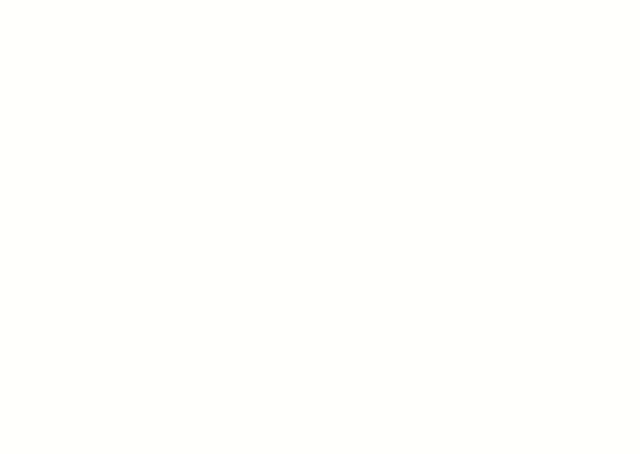
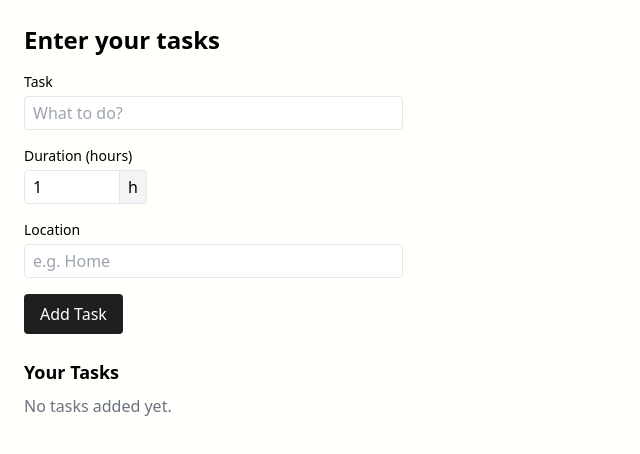
Before and after one commit to Theocat321/procrastiplanner, a React (Vite) app in the folder frontend/: page / in a window 1280 px wide. Before the commit this address had no page. Shown: the top 454 px of the page, without its empty margins (0-640 px from the left). Built offline with nearby package versions, Linux system fonts and the light colour scheme.

Commit message:
Basic task form

```diff
--- a/frontend/src/App.jsx
+++ b/frontend/src/App.jsx
@@ -1,13 +1,26 @@
-import { Routes, Route } from 'react-router-dom'
+import React, { useState } from 'react'
+import { BrowserRouter, Routes, Route } from 'react-router-dom'
+import Home from './pages/Home'
+// import Schedule from './pages/Schedule'
+import './index.css'
 
-function App() {
+export default function App() {
+  const [schedule, setSchedule] = useState([])
+
   return (
-    <>
-      <Routes>
-        {/* <Route path="/" element={< />} /> */}
-      </Routes>
-    </>
+    <BrowserRouter>
+      <div className="min-h-screen flex">
+        <Routes>
+          <Route
+            path="/"
+            element={<Home setSchedule={setSchedule} />}
+          />
+          {/* <Route
+            path="/schedule"
+            element={<Schedule schedule={schedule} />}
+          /> */}
+        </Routes>
+      </div>
+    </BrowserRouter>
   )
 }
-
-export default App
--- /dev/null
+++ b/frontend/src/components/TaskForm.jsx
@@ -0,0 +1,107 @@
+import { useState } from 'react'
+
+export default function TaskForm() {
+  const [tasks, setTasks] = useState([])
+  const [newTask, setNewTask] = useState({ name: '', time: 1.0, location: '' })
+
+  const handleChange = (field, value) => {
+    if (field === 'time') {
+      // allow decimals, enforce minimum of 0.1
+      const v = parseFloat(value)
+      setNewTask(prev => ({
+        ...prev,
+        time: isNaN(v) ? 0.1 : Math.max(0.1, v)
+      }))
+    } else {
+      setNewTask(prev => ({ ...prev, [field]: value }))
+    }
+  }
+
+  const handleAdd = e => {
+    e.preventDefault()
+    if (!newTask.name) return
+    setTasks(prev => [...prev, newTask])
+    setNewTask({ name: '', time: 1.0, location: '' })
+  }
+
+  const handleRemove = idx => {
+    setTasks(prev => prev.filter((_, i) => i !== idx))
+  }
+
+  return (
+    <div className="space-y-6">
+      <form onSubmit={handleAdd} className="space-y-4">
+        <div>
+          <label className="block text-sm mb-1">Task</label>
+          <input
+            type="text"
+            className="w-full border rounded px-2 py-1"
+            value={newTask.name}
+            onChange={e => handleChange('name', e.target.value)}
+            placeholder="What to do?"
+          />
+        </div>
+        <div>
+          <label className="block text-sm mb-1">Duration (hours)</label>
+          <div className="flex items-center">
+            <input
+              type="number"
+              className="w-24 border rounded-l px-2 py-1"
+              value={newTask.time}
+              min="0.1"
+              step="0.1"
+              onChange={e => handleChange('time', e.target.value)}
+            />
+            <span className="border-t border-b border-r rounded-r px-2 py-1 bg-gray-100">
+              h
+            </span>
+          </div>
+        </div>
+        <div>
+          <label className="block text-sm mb-1">Location</label>
+          <input
+            type="text"
+            className="w-full border rounded px-2 py-1"
+            value={newTask.location}
+            onChange={e => handleChange('location', e.target.value)}
+            placeholder="e.g. Home"
+          />
+        </div>
+        <button
+          type="submit"
+          className="px-4 py-2 bg-primary-color text-white rounded"
+        >
+          Add Task
+        </button>
+      </form>
+
+      <div>
+        <h2 className="text-lg font-semibold mb-2">Your Tasks</h2>
+        {tasks.length === 0 && (
+          <p className="text-gray-500">No tasks added yet.</p>
+        )}
+        <ul className="space-y-2">
+          {tasks.map((t, i) => (
+            <li
+              key={i}
+              className="flex justify-between items-center border rounded p-2"
+            >
+              <div>
+                <div className="font-medium">{t.name}</div>
+                <div className="text-sm text-gray-600">
+                  {t.time.toFixed(1)}h &middot; {t.location}
+                </div>
+              </div>
+              <button
+                onClick={() => handleRemove(i)}
+                className="text-red-500 hover:underline"
+              >
+                Remove
+              </button>
+            </li>
+          ))}
+        </ul>
+      </div>
+    </div>
+  )
+}
--- a/frontend/src/main.jsx
+++ b/frontend/src/main.jsx
@@ -6,8 +6,6 @@
 
 ReactDOM.createRoot(document.getElementById('root')).render(
   <React.StrictMode>
-    <BrowserRouter>
       <App />
-    </BrowserRouter>
   </React.StrictMode>
 )
--- /dev/null
+++ b/frontend/src/pages/Home.jsx
@@ -0,0 +1,24 @@
+import { useNavigate } from 'react-router-dom'
+import TaskForm from '../components/TaskForm'
+
+export default function Home({ setSchedule }) {
+  const navigate = useNavigate()
+
+  const handleSubmit = async (tasks) => {
+    const res = await fetch('http://localhost:8000/api/schedule', {
+      method: 'POST',
+      headers: { 'Content-Type': 'application/json' },
+      body: JSON.stringify({ tasks }),
+    })
+    const data = await res.json()
+    setSchedule(data.schedule)
+    navigate('/schedule')
+  }
+
+  return (
+    <div className="w-1/3 p-6">
+      <h1 className="text-2xl font-semibold mb-4">Enter your tasks</h1>
+      <TaskForm onSubmit={handleSubmit} />
+    </div>
+  )
+}
```
